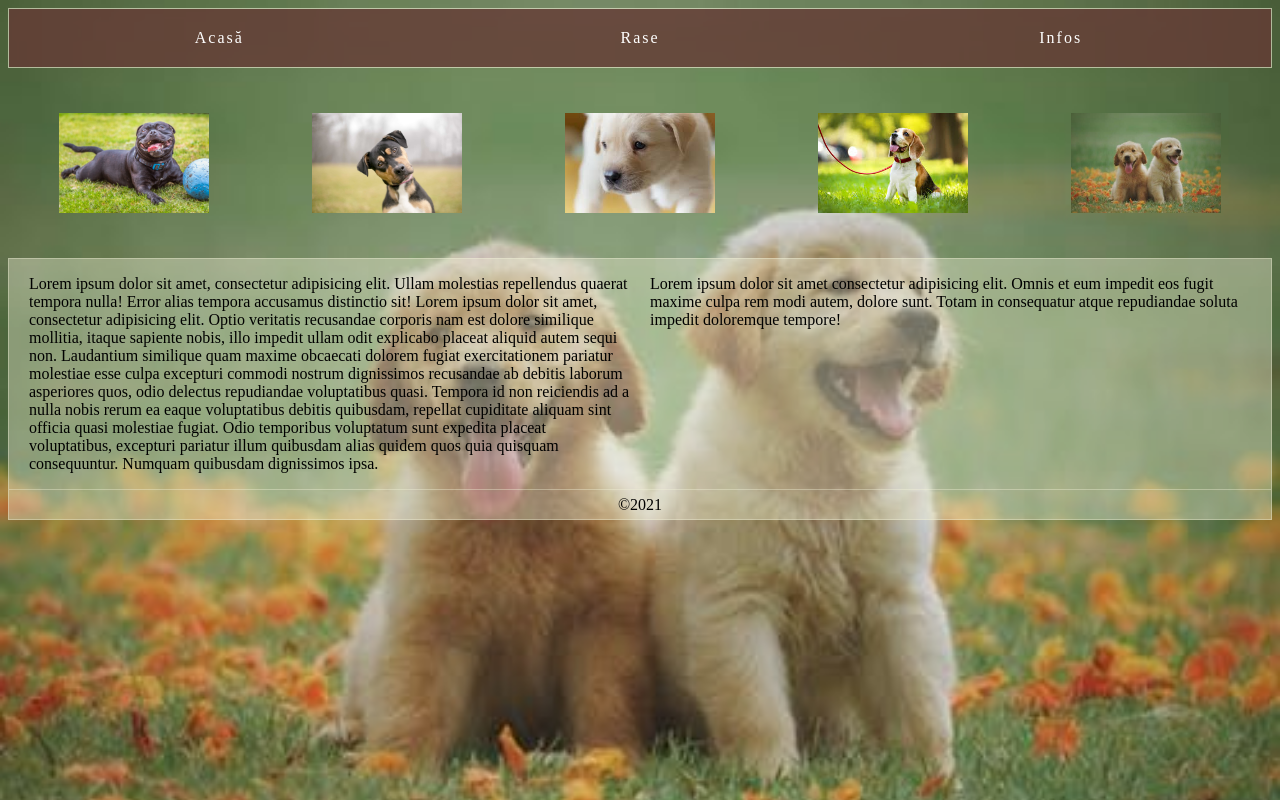
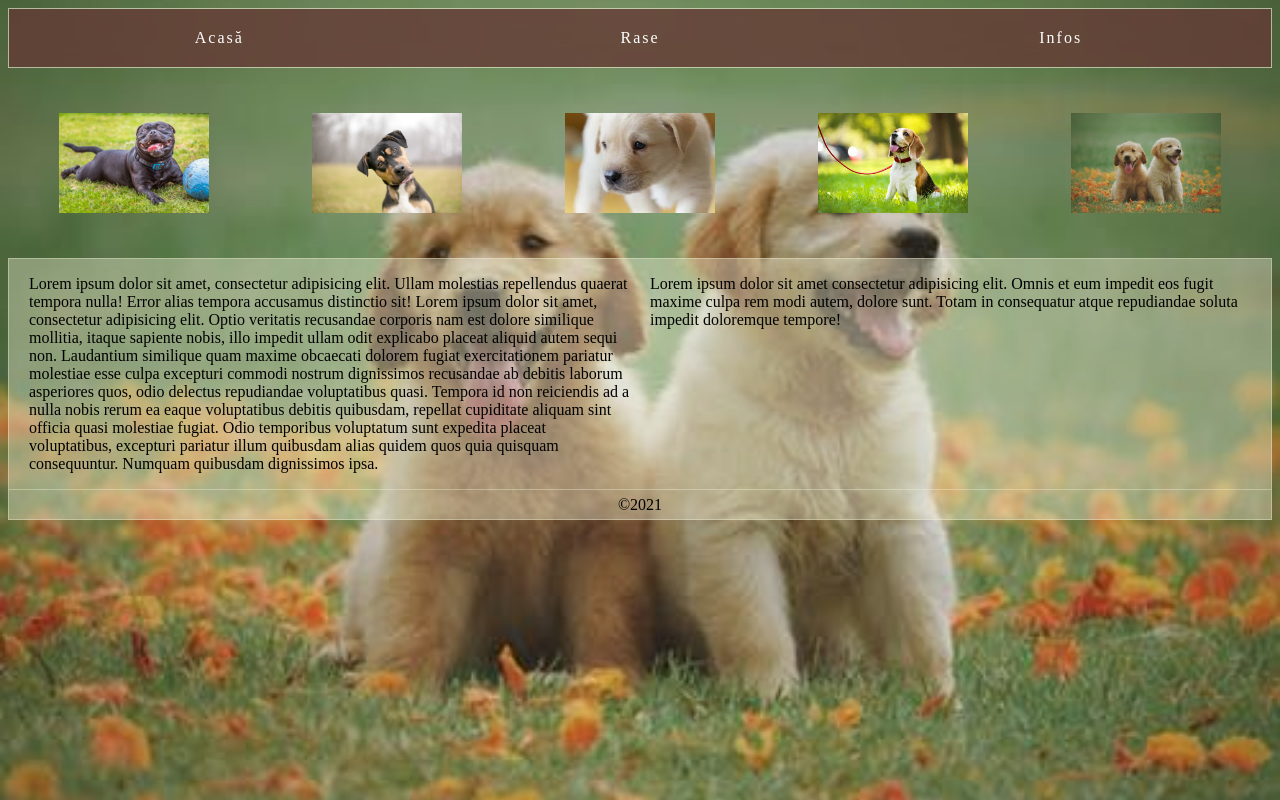
Before and after one commit to tupacrap/dogsy.github.io, a plain HTML site: page index.html in a window 1280 px wide. Drawn offline with Linux system fonts and the light colour scheme.

Commit message:
Update style.css

```diff
--- a/stylesheet/style.css
+++ b/stylesheet/style.css
@@ -1,5 +1,5 @@
 html {
-	background: url(../imgs/v2-1c63ef97e720bbce2a1c3a5f5f5ecd73_720w.jpg) no-repeat fixed;
+	background: url(../imgs/v2-1c63ef97e720bbce2a1c3a5f5f5ecd73_720w.jpg) no-repeat fixed center;
 	background-size: cover;
 	height: 100%;
 
```
